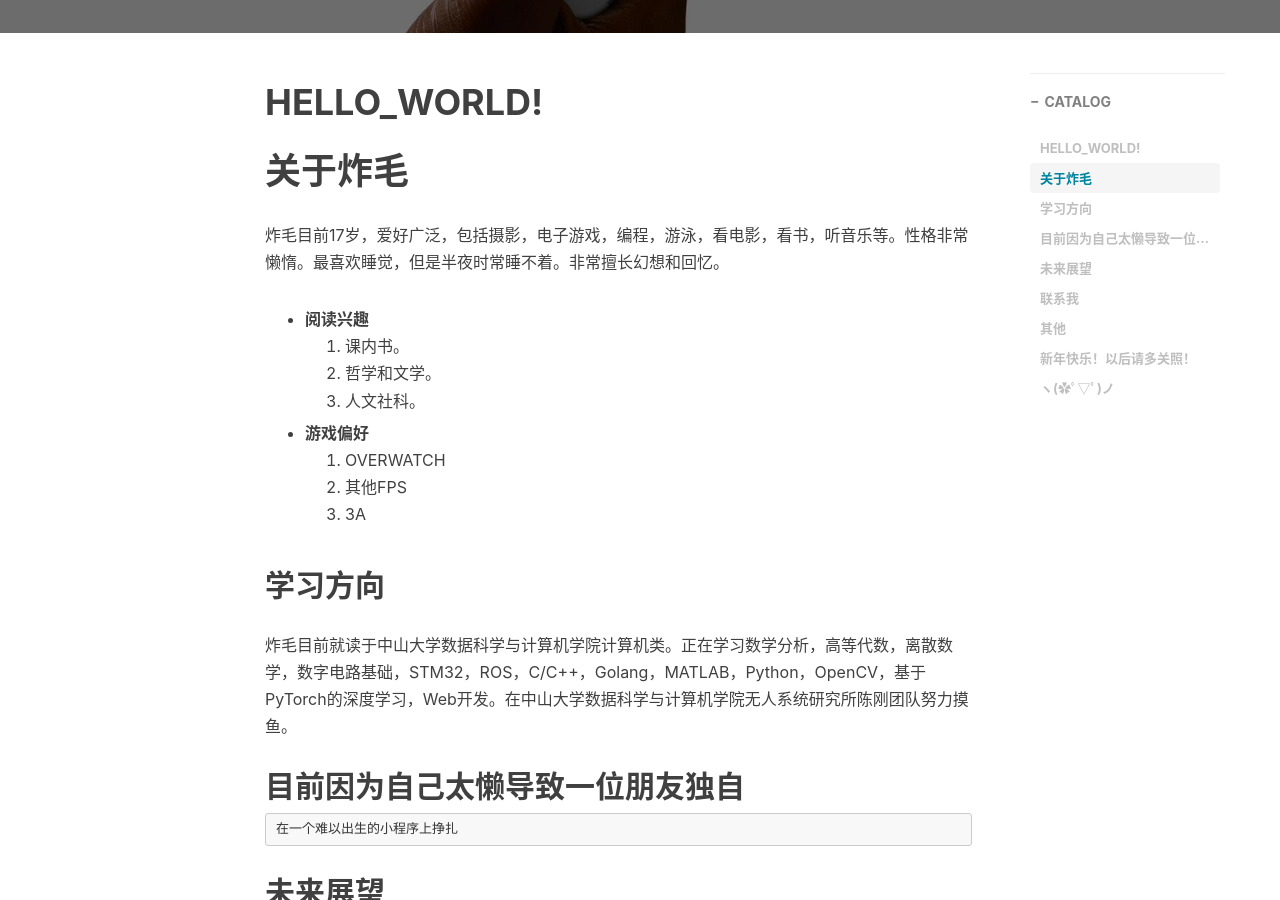
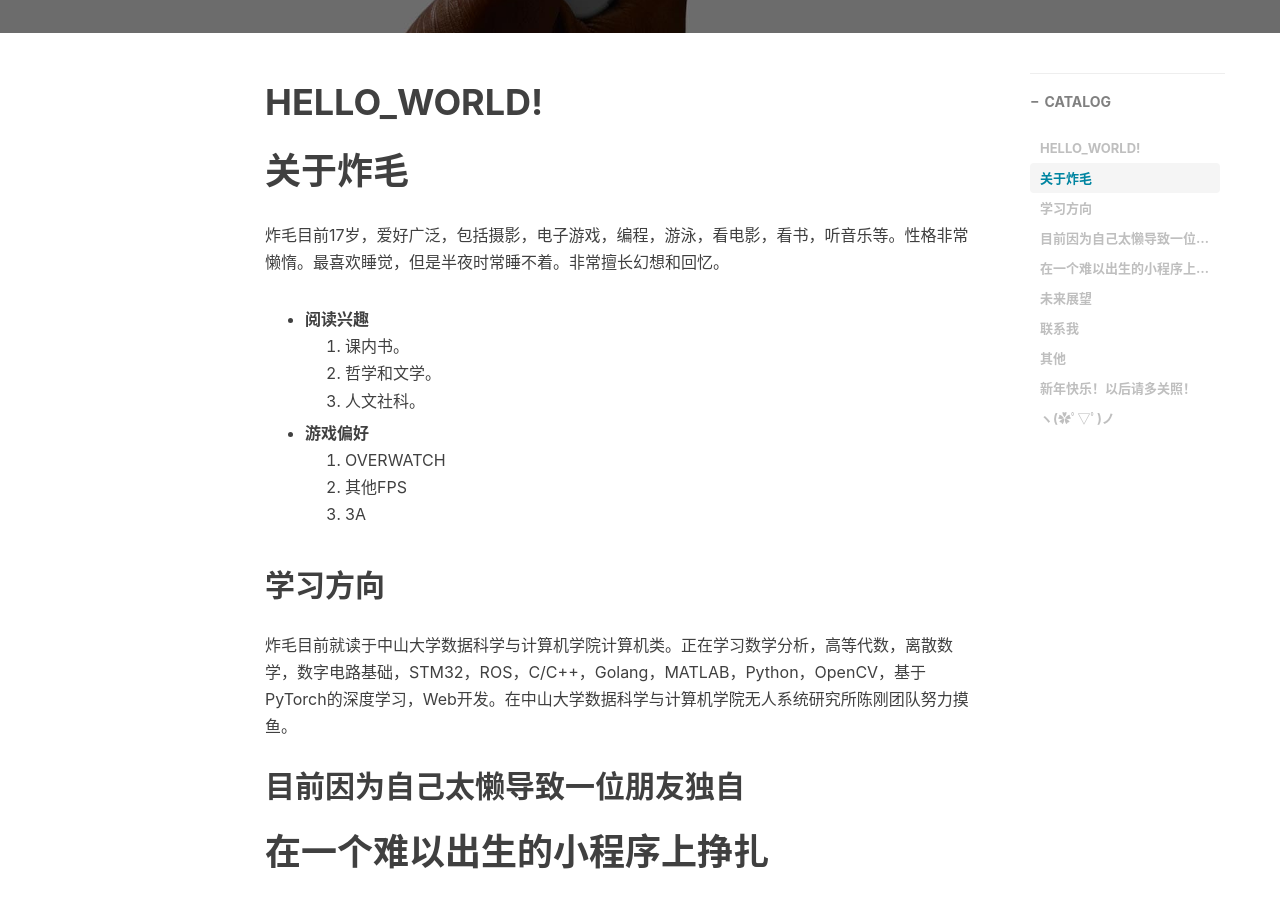
Before and after one commit to lzzmm/lzzmm.github.io, a Jekyll site: the page built from _posts/2020-02-15-HelloWorld.md, in a window 1280 px wide and 900 px high, scrolled down 490 px. Built offline with Jekyll 4.4.1, drawn with Linux system fonts in a browser that asks for light colours; nearby versions of some CDN libraries; comment, search, counter and statistics services are not loaded.

Commit message:
Change some front

````diff
--- a/_posts/2020-02-15-HelloWorld.md
+++ b/_posts/2020-02-15-HelloWorld.md
@@ -33,9 +33,9 @@ tags:
 炸毛目前就读于中山大学数据科学与计算机学院计算机类。正在学习数学分析，高等代数，离散数学，数字电路基础，STM32，ROS，C/C++，Golang，MATLAB，Python，OpenCV，基于PyTorch的深度学习，Web开发。在中山大学数据科学与计算机学院无人系统研究所陈刚团队努力摸鱼。
 
 ## 目前因为自己太懒导致一位朋友独自
-```
-在一个难以出生的小程序上挣扎
-```
+
+# 在一个难以出生的小程序上挣扎
+
 
 ## 未来展望
 
````
